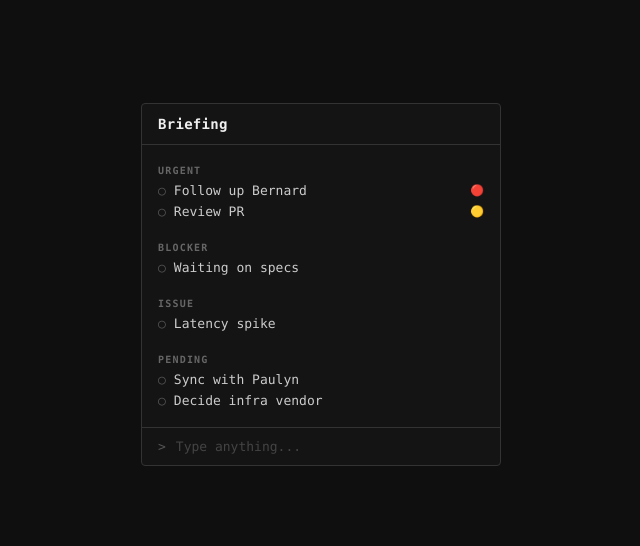
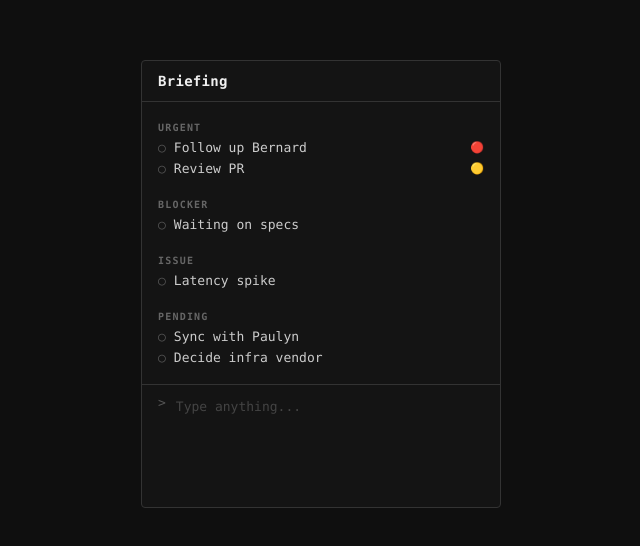
Before and after one commit to MojoJolo/briefing-app, a React (Vite) app in the folder frontend/: page / in a window 1280 px wide. Shown: the part 116-662 px from the top of the page, without its empty margins (319-959 px from the left). Built offline with nearby package versions, Linux system fonts and the light colour scheme.

Commit message:
Convert input to multi-line textarea (5 rows)
- Replace single-line input with textarea (rows=5)
- Shift+Enter for newline, Enter to submit
- Align input-bar to flex-start for top alignment
- Disable resize, add line-height

https://claude.ai/code/session_01PohCk4vVJUBsRsrqBNYY5M

```diff
--- a/frontend/src/components/InputBar.jsx
+++ b/frontend/src/components/InputBar.jsx
@@ -1,6 +1,7 @@
 export default function InputBar({ value, onChange, onSubmit }) {
   function handleKeyDown(e) {
-    if (e.key === 'Enter' && value.trim()) {
+    if (e.key === 'Enter' && !e.shiftKey && value.trim()) {
+      e.preventDefault()
       onSubmit(value.trim())
     }
   }
@@ -8,9 +9,9 @@ export default function InputBar({ value, onChange, onSubmit }) {
   return (
     <div className="input-bar">
       <span className="input-prompt">&gt;</span>
-      <input
+      <textarea
         className="input-field"
-        type="text"
+        rows={5}
         placeholder="Type anything..."
         value={value}
         onChange={e => onChange(e.target.value)}
--- a/frontend/src/index.css
+++ b/frontend/src/index.css
@@ -83,7 +83,7 @@ body {
 
 .input-bar {
   display: flex;
-  align-items: center;
+  align-items: flex-start;
   gap: 8px;
   padding: 10px 16px;
 }
@@ -103,6 +103,8 @@ body {
   font-size: 13px;
   color: #e8e8e8;
   caret-color: #888;
+  resize: none;
+  line-height: 1.5;
 }
 
 .input-field::placeholder {
```
